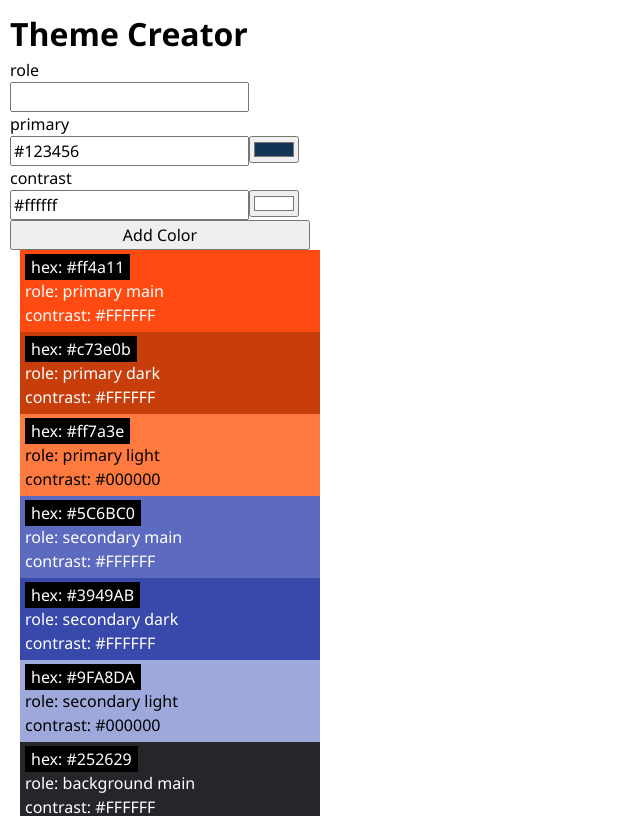
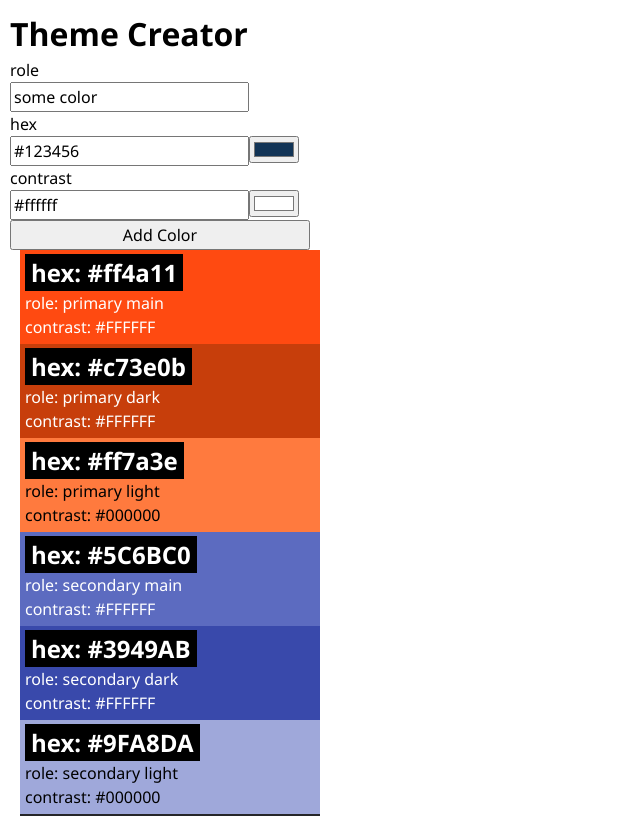
Before and after one commit to plxcxs/recap_4, a React (Vite) app: page / in a window 1280 px wide. Shown: the top 816 px of the page, without its empty margins (0-640 px from the left). Built offline with nearby package versions, Linux system fonts and the light colour scheme.

Commit message:
added latest changes for the issues

```diff
--- a/src/App.jsx
+++ b/src/App.jsx
@@ -3,15 +3,17 @@ import Color from "./Components/Color/Color";
 import "./App.css";
 import ColorForm from "./Components/Color/ColorForm/ColorForm";
 import { useState } from "react";
+import { uid } from "uid";
+
 function App() {
     const [initialColor, setInitialColor] = useState(initialColors);
-    function handleSubmitColor(newColor) {
-        setInitialColor([newColor, ...initialColor]);
+    function handleAddColor(newColor) {
+        setInitialColor([{ id: uid(), ...newColor }, ...initialColor]);
     }
     return (
         <>
             <h1>Theme Creator</h1>
-            <ColorForm onSubmitColor={handleSubmitColor} />
+            <ColorForm onSubmitColor={handleAddColor} />
             {initialColor.map((color) => {
                 return <Color key={color.id} color={color} />;
             })}
--- a/src/Components/Color/Color.css
+++ b/src/Components/Color/Color.css
@@ -11,12 +11,8 @@
     color: white;
 }
 
-.colorForm {
+.color-form {
     display: flex;
     flex-direction: column;
     width: 300px;
 }
-.inputArea {
-    display: flex;
-    flex-direction: column;
-}
--- a/src/Components/Color/Color.jsx
+++ b/src/Components/Color/Color.jsx
@@ -11,9 +11,9 @@ export default function Color({ color }) {
                 }}
             >
                 <div>
-                    <div className="color-card-headline"> hex: {color.hex}</div>
-                    <div>role: {color.role}</div>{" "}
-                    <div>contrast: {color.contrastText}</div>
+                    <h2 className="color-card-headline"> hex: {color.hex}</h2>
+                    <p>role: {color.role}</p>
+                    <p>contrast: {color.contrastText}</p>
                 </div>
             </div>
         </article>
--- a/src/Components/Color/ColorForm/ColorForm.jsx
+++ b/src/Components/Color/ColorForm/ColorForm.jsx
@@ -8,37 +8,38 @@ export default function ColorForm({
         contrastText: "#ffffff",
     },
 }) {
-    function handleSubmit() {
+    function handleSubmit(event) {
         event.preventDefault();
         const formData = new FormData(event.target);
         const data = Object.fromEntries(formData);
         onSubmitColor(data);
     }
     return (
-        <form className="colorForm" onSubmit={handleSubmit}>
+        <form className="color-form" onSubmit={handleSubmit}>
             <label htmlFor="role">
                 role
                 <br />
-                <input type="text" name="role" id="role" />
+                <input
+                    type="text"
+                    name="role"
+                    id="role"
+                    defaultValue={initialData.role}
+                />
             </label>
 
             <label htmlFor="hex">
-                primary
+                hex
                 <br />
                 <ColorInput id="hex" defaultValue={initialData.hex} />
-                {/*     <input type="text" id="hex" />
-                <input type="color" name="" id="" /> */}
             </label>
 
-            <label htmlFor="contrast">
+            <label htmlFor="contrastText">
                 contrast
                 <br />
                 <ColorInput
                     id="contrastText"
                     defaultValue={initialData.contrastText}
                 />
-                {/* <input type="text" />
-                <input type="color" name="" id="" /> */}
             </label>
             <button>Add Color</button>
         </form>
--- a/src/Components/Color/ColorInput/ColorInput.jsx
+++ b/src/Components/Color/ColorInput/ColorInput.jsx
@@ -17,6 +17,7 @@ export default function ColorInput({ id, defaultValue }) {
             />
             <input
                 type="color"
+                aria-label={`${id} color picker`}
                 value={inputValue}
                 onChange={handleInputValue}
             />
```
